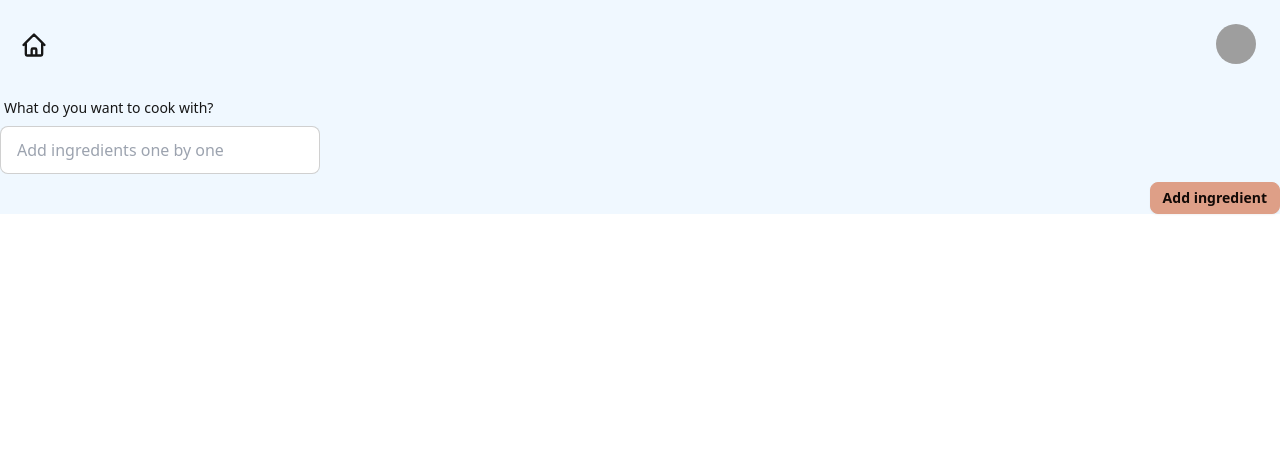
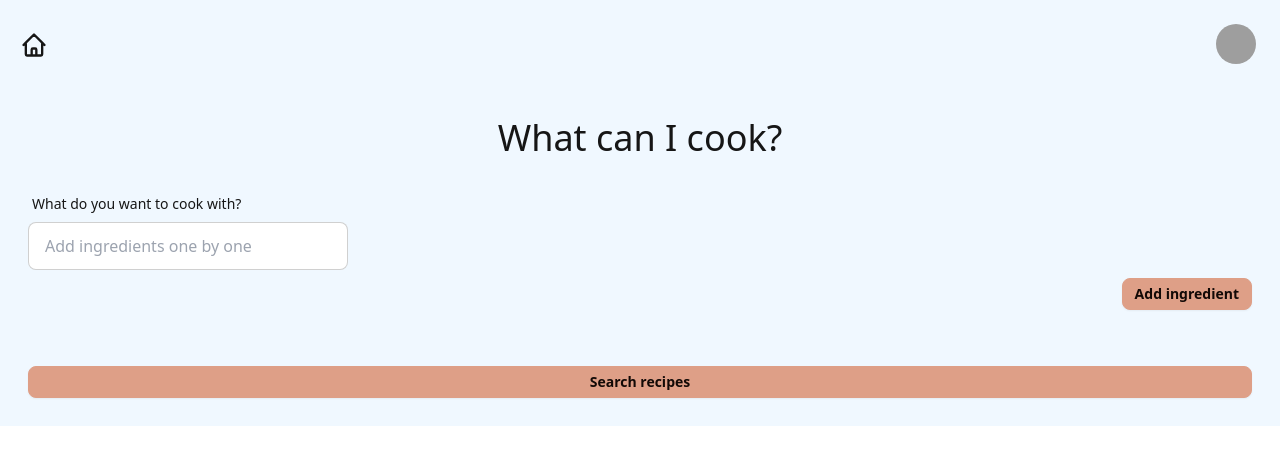
Before and after one commit to felicialyden/recipe-search-frontend, a React (Vite) app: page / in a window 1280 px wide. Shown: the top 464 px of the page. Built offline with nearby package versions, Linux system fonts and the light colour scheme; grey boxes are pictures that could not be loaded.

Commit message:
create Home page

```diff
--- a/src/pages/Home.tsx
+++ b/src/pages/Home.tsx
@@ -1,12 +1,26 @@
+import { useContext } from "react"
 import IngredientsList from "../components/IngredientsList"
 import SearchRecipesForm from "../components/SearchRecipesForm"
+import { RecipeContext } from "../contexts/RecipeContext"
 
 const Home = () => {
+
+    const { searchValues } = useContext(RecipeContext)
+
+    const handleSearchRecipes = async() => {
+        const recipes = await fetch(`http://localhost:3001/api/recipes?ingredients=${searchValues.toString()}`);
+        const jsonRecipes = await recipes.json();
+        console.log("frontend response", jsonRecipes);
+    }
+
+
   return (
-    <>
-    <SearchRecipesForm></SearchRecipesForm>
-    <IngredientsList></IngredientsList>
-    </>
+    <div className="flex flex-col gap-2 p-7">
+    <h1 className="text-4xl text-center mb-5">What can I cook?</h1>
+    <SearchRecipesForm />
+    <IngredientsList />
+    <button onClick={handleSearchRecipes} className="btn btn-primary btn-sm mt-10">Search recipes</button>
+    </div>
   )
 }
 
```
